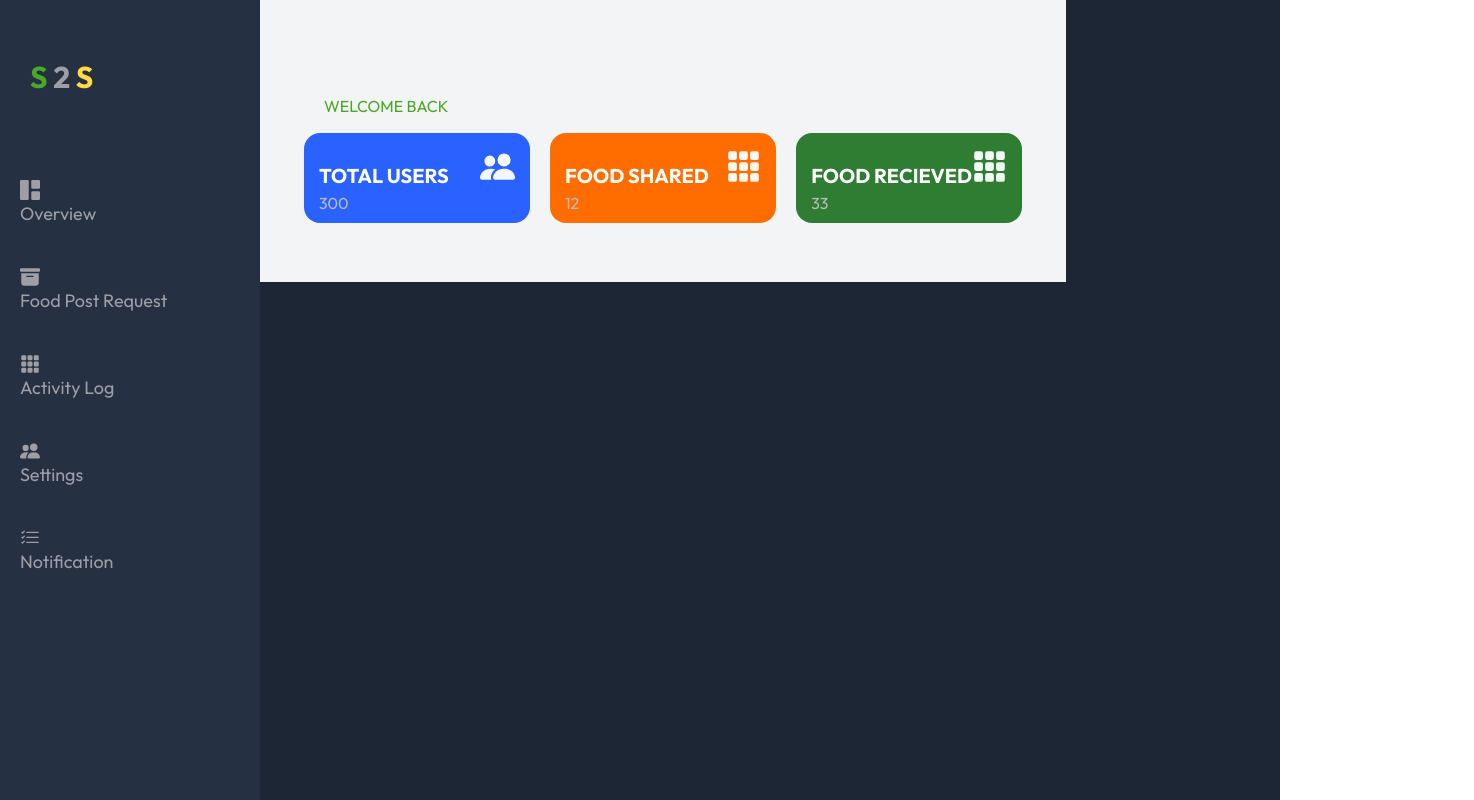
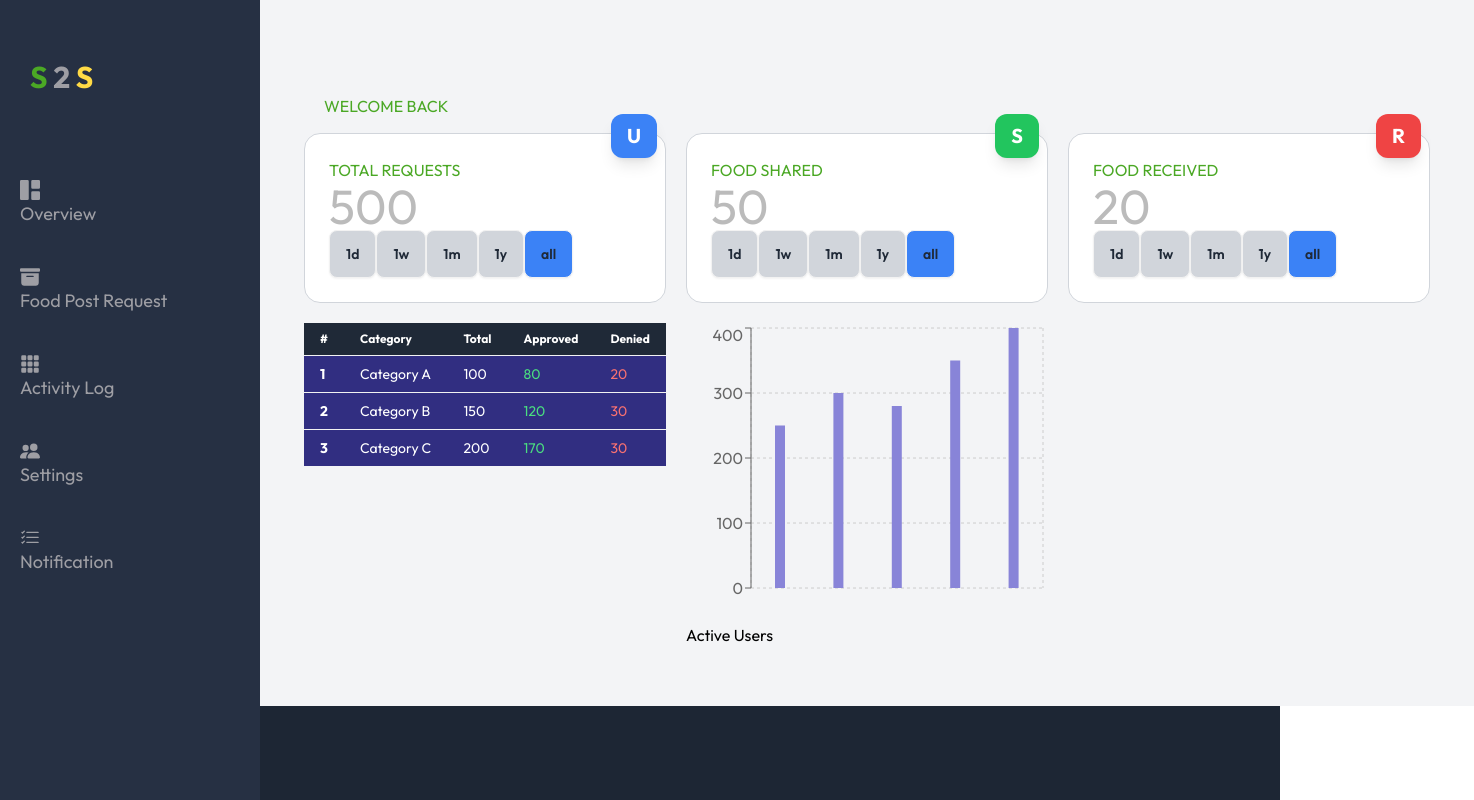
Before and after one commit to nielcarrera/Surplus2Serve, a React (Vite) app: page /admin in a window 1280 px wide. Shown: the whole page, 1474 px wide, since content can reach past the window. Built offline with nearby package versions, Linux system fonts and the light colour scheme.

Commit message:
done admin db barebones(bubuhayin ko nalang)

```diff
--- a/package.json
+++ b/package.json
@@ -19,7 +19,7 @@
     "react-dom": "^18.3.1",
     "react-icons": "^5.3.0",
     "react-router-dom": "^6.27.0",
-    "recharts": "^2.13.0"
+    "recharts": "^2.13.3"
   },
   "devDependencies": {
     "@eslint/js": "^9.11.1",
--- a/src/components/Admin/Admin.jsx
+++ b/src/components/Admin/Admin.jsx
@@ -1,48 +1,107 @@
-import axios from 'axios';
-import  {jwtDecode} from 'jwt-decode';
-import React from 'react'
-import { BsFillArchiveFill, BsFillGrid3X3GapFill, BsPeopleFill, BsFillBellFill} from 'react-icons/bs';
- import { BarChart, Bar, Cell, XAxis, YAxis, CartesianGrid, Tooltip, Legend, ResponsiveContainer, LineChart, Line } from 'recharts';
+import React, { useState } from 'react';
+import TimeRangeSlider from './dashBoard-component/TimeRangeSlider';
+import DataTable from './dashBoard-component/DataTable';
+import ActiveUser from './dashBoard-component/ActiveUser';
 
-function Admin({username}) {
+function Admin({ username }) {
+  // Dummy Data for each type of card
+  const data = {
+    users: {
+      '1d': 5,
+      '1w': 30,
+      '1m': 100,
+      '1y': 300,
+      'all': 500,
+    },
+    foodReceived: {
+      '1d': 1,
+      '1w': 5,
+      '1m': 10,
+      '1y': 12,
+      'all': 20,
+    },
+    foodShared: {
+      '1d': 3,
+      '1w': 10,
+      '1m': 15,
+      '1y': 33,
+      'all': 50,
+    },
+  };
+
+  // State to manage the selected time range for each card
+  const [userRange, setUserRange] = useState('all');
+  const [foodSharedRange, setFoodSharedRange] = useState('all');
+  const [foodReceivedRange, setFoodReceivedRange] = useState('all');
+
   return (
     <main className='main-container'>
-
       <div className='main-title'>
         <h3>WELCOME BACK
-        <br></br> <span>{username}</span></h3>
+          <br /> <span>{username}</span>
+        </h3>
       </div>
 
       <div className='main-cards'>
-                <div className='card'>
-                    <div className='card-inner'>
-                        <h3>TOTAL USERS </h3>
-                        <BsPeopleFill className='card_icon'/>
+        {/* Card 1 - Total Users */}
+        <div className='bg-white border border-gray-300 rounded-2xl p-6 relative'>
+          <div className='c-inner'>
+            <h3>TOTAL REQUESTS</h3>
           </div>
-                    <h1>300</h1>
+          <h1 className='text-5xl'>{data.users[userRange]}</h1>
+          {/* TimeRangeSlider Component */}
+          <TimeRangeSlider
+            cardType="users"
+            selectedRange={userRange}
+            onRangeChange={setUserRange}
+          />
+          {/* Floating Icon */}
+          <div className="absolute top-[-20px] right-2 bg-blue-500 text-white px-4 py-2 rounded-xl shadow-lg">
+            <span className="font-bold text-xl">U</span>
           </div>
-                <div className='card'>
-                    <div className='card-inner'>
-                        <h3>FOOD SHARED</h3>
-                        <BsFillGrid3X3GapFill className='card_icon'/>
-                    </div>
-                    <h1>12</h1>
-                </div>
-                <div className='card'>
-                    <div className='card-inner'>
-                        <h3>FOOD RECIEVED</h3>
-                        <BsFillGrid3X3GapFill className='card_icon'/>
-                    </div>
-                    <h1>33</h1>
         </div>
 
+        {/* Card 2 - Food Shared */}
+        <div className='bg-white border border-gray-300 rounded-2xl p-6 relative'>
+          <div className='c-inner'>
+            <h3>FOOD SHARED</h3>
+          </div>
+          <h1 className='text-5xl'>{data.foodShared[foodSharedRange]}</h1>
+          {/* TimeRangeSlider Component */}
+          <TimeRangeSlider
+            cardType="foodShared"
+            selectedRange={foodSharedRange}
+            onRangeChange={setFoodSharedRange}
+          />
+          {/* Floating Icon */}
+          <div className="absolute top-[-20px] right-2 bg-green-500 text-white px-4 py-2 rounded-xl shadow-lg">
+            <span className="font-bold text-xl">S</span>
+          </div>
         </div>
 
+        {/* Card 3 - Food Received */}
+        <div className='bg-white border border-gray-300 rounded-2xl p-6 relative'>
+          <div className='c-inner'>
+            <h3>FOOD RECEIVED</h3>
+          </div>
+          <h1 className='text-5xl'>{data.foodReceived[foodReceivedRange]}</h1>
+          {/* TimeRangeSlider Component */}
+          <TimeRangeSlider
+            cardType="foodReceived"
+            selectedRange={foodReceivedRange}
+            onRangeChange={setFoodReceivedRange}
+          />
+          {/* Floating Icon */}
+          <div className="absolute top-[-20px] right-2 bg-red-500 text-white px-4 py-2 rounded-xl shadow-lg">
+            <span className="font-bold text-xl">R</span>
+          </div>
+        </div>
 
-
-
+        <DataTable/>
+        <ActiveUser/>
+      </div>
     </main>
-    )
+  );
 }
 
-export default Admin
+export default Admin;
--- /dev/null
+++ b/src/components/Admin/dashBoard-component/ActiveUser.jsx
@@ -0,0 +1,47 @@
+import React from 'react';
+import { BarChart, Bar, XAxis, YAxis, CartesianGrid, Tooltip, Legend, ResponsiveContainer } from 'recharts';
+
+export default function ActiveUser() {
+  // Dummy data for the last 5 months
+  const data = [
+    { name: 'Month 1', value: 250 },  // January
+    { name: 'Month 2', value: 300 },  // February
+    { name: 'Month 3', value: 280 },  // March
+    { name: 'Month 4', value: 350 },  // April
+    { name: 'Month 5', value: 400 },  // May
+  ];
+
+  // Custom Tooltip function
+  const CustomTooltip = ({ payload, label }) => {
+    if (payload && payload.length) {
+      const { value } = payload[0];  // Get the value from the payload
+      return (
+        <div className="custom-tooltip bg-gray-800 text-white p-2 rounded-lg">
+          <p className="label">{label}</p>
+          <p className="value">{`Value: ${value}`}</p>
+        </div>
+      );
+    }
+    return null;
+  };
+
+  return (
+    <div className="chart-container">
+      <ResponsiveContainer width="100%" height={300}>
+        <BarChart data={data}>
+          <CartesianGrid strokeDasharray="3 3" />
+          {/* Remove the names on X-axis by disabling tick and axisLine */}
+          <XAxis dataKey="name" tick={false} axisLine={false} />
+          <YAxis />
+          {/* Custom Tooltip Component */}
+          <Tooltip content={<CustomTooltip />} />
+          {/* Set the gap between bars using barCategoryGap */}
+          <Bar dataKey="value" fill="#8884d8" barSize={10} barCategoryGap={5} />
+        </BarChart>
+      </ResponsiveContainer>
+      <div className="texts">
+        <h1 className='text-black'>Active Users</h1>
+      </div>
+    </div>
+  );
+}
--- /dev/null
+++ b/src/components/Admin/dashBoard-component/DataTable.jsx
@@ -0,0 +1,40 @@
+import React from 'react';
+
+function DataTable() {
+  const tableData = [
+    { id: 1, category: 'Category A', total: 100, approved: 80, denied: 20 },
+    { id: 2, category: 'Category B', total: 150, approved: 120, denied: 30 },
+    { id: 3, category: 'Category C', total: 200, approved: 170, denied: 30 },
+  ];
+
+  return (
+    <div className="overflow-x-auto">
+      <table className="table table-auto border-collapse w-full">
+        {/* head */}
+        <thead className="bg-gray-800 text-white">
+          <tr>
+            <th className="px-4 py-2">#</th>
+            <th className="px-4 py-2">Category</th>
+            <th className="px-4 py-2">Total</th>
+            <th className="px-4 py-2">Approved</th>
+            <th className="px-4 py-2">Denied</th>
+          </tr>
+        </thead>
+        <tbody>
+          {/* Traverse through the tableData array and create rows */}
+          {tableData.map((item) => (
+            <tr key={item.id} className="bg-indigo-900 text-white hover:bg-indigo-700">
+              <th className="px-4 py-2">{item.id}</th>
+              <td className="px-4 py-2">{item.category}</td>
+              <td className="px-4 py-2">{item.total}</td>
+              <td className="px-4 py-2 text-green-400">{item.approved}</td>
+              <td className="px-4 py-2 text-red-400">{item.denied}</td>
+            </tr>
+          ))}
+        </tbody>
+      </table>
+    </div>
+  );
+}
+
+export default DataTable;
--- /dev/null
+++ b/src/components/Admin/dashBoard-component/TimeRangeSlider.jsx
@@ -0,0 +1,21 @@
+import React from 'react';
+
+function TimeRangeSlider({ cardType, selectedRange, onRangeChange }) {
+  const ranges = ['1d', '1w', '1m', '1y', 'all'];
+
+  return (
+    <div className='time-range-slider'>
+      {ranges.map((range) => (
+        <button
+          key={range}
+          className={`btn ${selectedRange === range ? 'bg-blue-500' : 'bg-gray-300'}`}
+          onClick={() => onRangeChange(range)}
+        >
+          {range}
+        </button>
+      ))}
+    </div>
+  );
+}
+
+export default TimeRangeSlider;
```
Also changed, not shown: 1 other file (tests, documents, lock files or other folders). Lines whose indentation alone changed are shown as unchanged.
